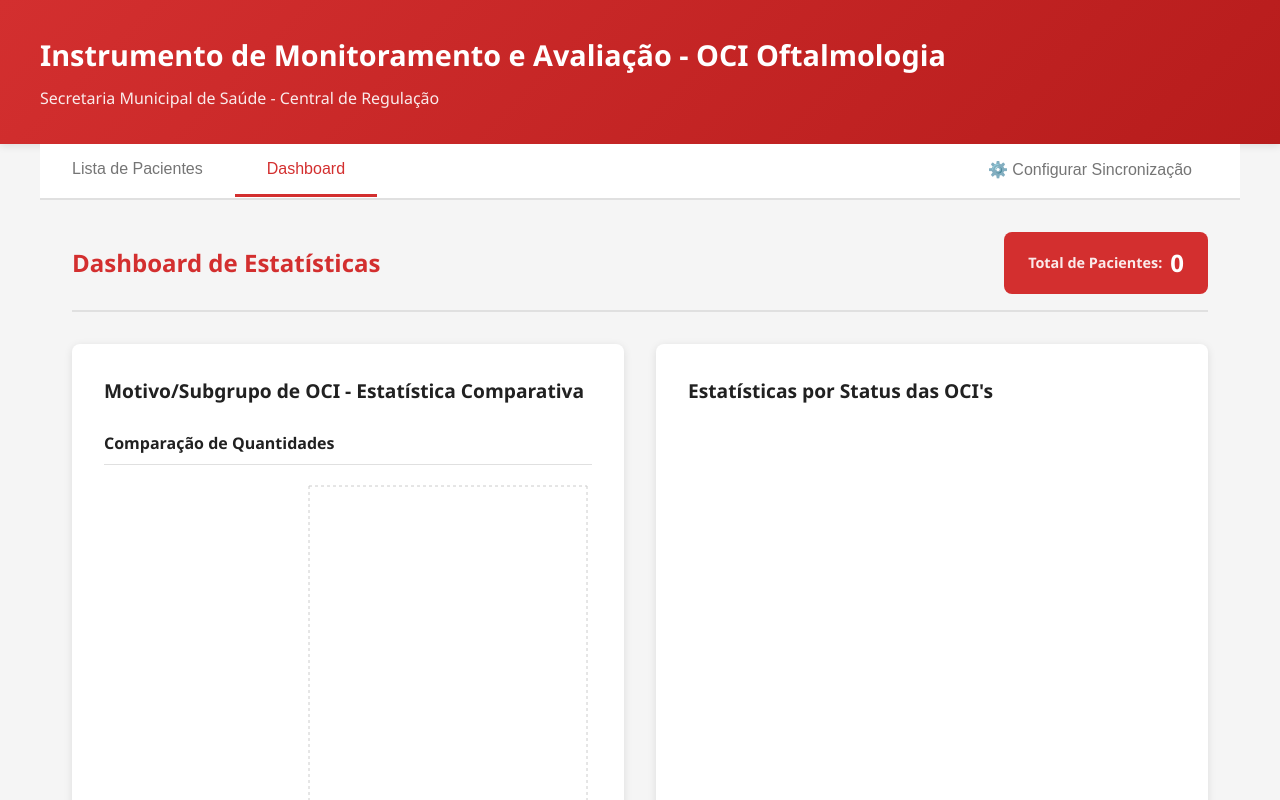
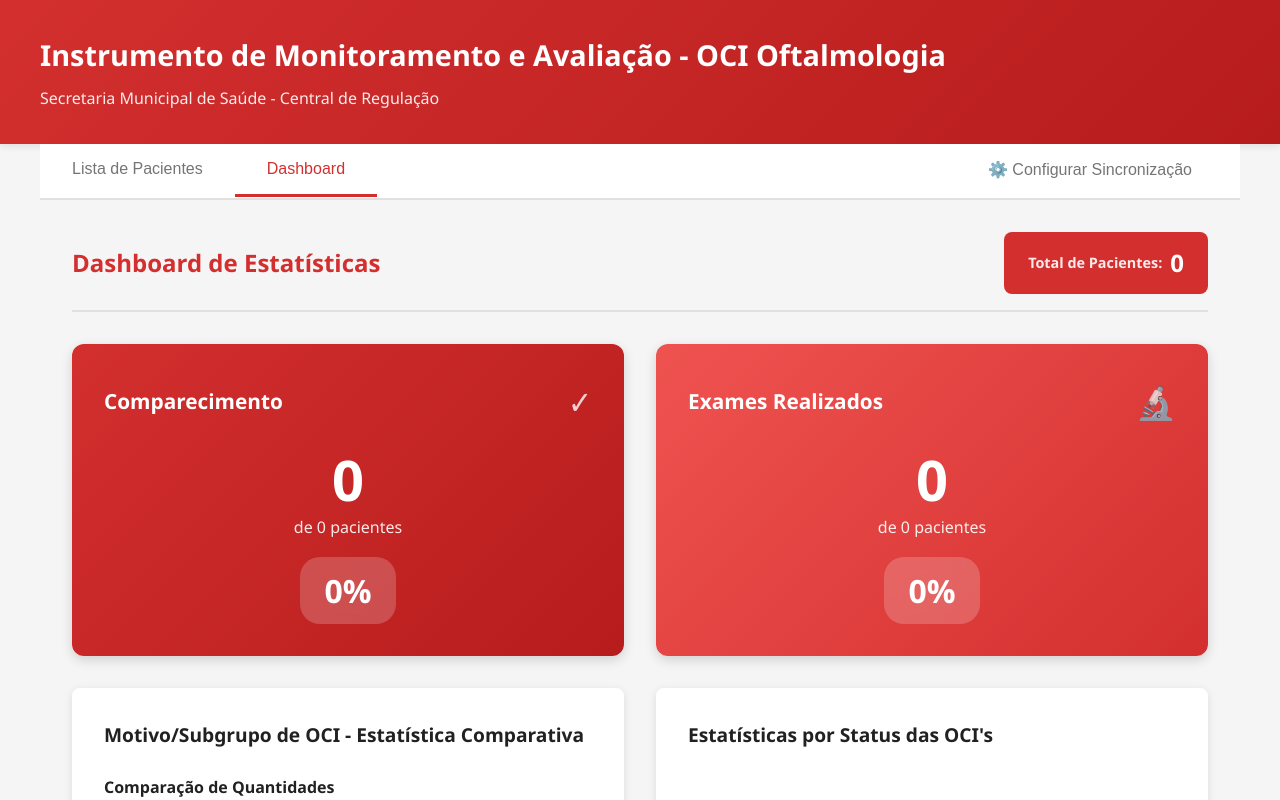
Before and after one commit to devluizaugusto/projeto-oci-regulacao, a React (Vite) app: page / in a window 1280 px wide. Both pictures are taken after a click on the button "Dashboard". Shown: the top 800 px of the page. Built offline with nearby package versions, Linux system fonts and the light colour scheme.

Commit message:
Adicionado dois cards um para mostrar a quantidade de comparecimento com percentual e outro de exames realizados com percentual

```diff
--- a/src/App.css
+++ b/src/App.css
@@ -541,6 +541,85 @@ body {
   display: grid;
   grid-template-columns: repeat(auto-fit, minmax(200px, 1fr));
   gap: 1.5rem;
+}
+
+/* Cards de Destaque */
+.card-destaque {
+  background: linear-gradient(135deg, var(--primary-color) 0%, var(--primary-dark) 100%);
+  color: white;
+  padding: 2rem;
+  border-radius: 12px;
+  box-shadow: 0 4px 12px rgba(0, 0, 0, 0.15);
+  min-height: 200px;
+  display: flex;
+  flex-direction: column;
+  justify-content: space-between;
+  transition: transform 0.3s, box-shadow 0.3s;
+}
+
+.card-destaque:hover {
+  transform: translateY(-4px);
+  box-shadow: 0 6px 20px rgba(0, 0, 0, 0.2);
+}
+
+.card-destaque-header {
+  display: flex;
+  justify-content: space-between;
+  align-items: center;
+  margin-bottom: 1.5rem;
+}
+
+.card-destaque-header h3 {
+  margin: 0;
+  font-size: 1.3rem;
+  font-weight: 600;
+  color: white;
+}
+
+.card-destaque-icon {
+  font-size: 2rem;
+  opacity: 0.8;
+}
+
+.card-destaque-content {
+  flex: 1;
+  display: flex;
+  flex-direction: column;
+  justify-content: center;
+  align-items: center;
+  text-align: center;
+}
+
+.card-destaque-valor {
+  font-size: 3.5rem;
+  font-weight: bold;
+  margin-bottom: 0.5rem;
+  line-height: 1;
+}
+
+.card-destaque-total {
+  font-size: 1rem;
+  opacity: 0.9;
+  margin-bottom: 1rem;
+}
+
+.card-destaque-percentual {
+  font-size: 2rem;
+  font-weight: 600;
+  background: rgba(255, 255, 255, 0.2);
+  padding: 0.5rem 1.5rem;
+  border-radius: 20px;
+  backdrop-filter: blur(10px);
+}
+
+/* Card de Comparecimento - variação do vermelho */
+.card-destaque:nth-of-type(1) {
+  background: linear-gradient(135deg, var(--primary-color) 0%, var(--primary-dark) 100%);
+}
+
+/* Card de Exames Realizados - tom mais claro do vermelho */
+.card-destaque:nth-of-type(2) {
+  background: linear-gradient(135deg, #ef5350 0%, var(--primary-color) 100%);
 }
 
 .resumo-item {
--- a/src/components/Dashboard.tsx
+++ b/src/components/Dashboard.tsx
@@ -92,6 +92,48 @@ export const Dashboard = ({ pacientes }: DashboardProps) => {
       </div>
 
       <div className="dashboard-grid">
+        {/* Card de Comparecimento */}
+        <div className="dashboard-card card-destaque">
+          <div className="card-destaque-header">
+            <h3>Comparecimento</h3>
+            <div className="card-destaque-icon">✓</div>
+          </div>
+          <div className="card-destaque-content">
+            <div className="card-destaque-valor">
+              {pacientes.filter(p => p.validacao?.comparecimento).length}
+            </div>
+            <div className="card-destaque-total">
+              de {pacientes.length} pacientes
+            </div>
+            <div className="card-destaque-percentual">
+              {pacientes.length > 0
+                ? ((pacientes.filter(p => p.validacao?.comparecimento).length / pacientes.length) * 100).toFixed(1)
+                : 0}%
+            </div>
+          </div>
+        </div>
+
+        {/* Card de Exames Realizados */}
+        <div className="dashboard-card card-destaque">
+          <div className="card-destaque-header">
+            <h3>Exames Realizados</h3>
+            <div className="card-destaque-icon">🔬</div>
+          </div>
+          <div className="card-destaque-content">
+            <div className="card-destaque-valor">
+              {pacientes.filter(p => p.validacao?.examesRealizados).length}
+            </div>
+            <div className="card-destaque-total">
+              de {pacientes.length} pacientes
+            </div>
+            <div className="card-destaque-percentual">
+              {pacientes.length > 0
+                ? ((pacientes.filter(p => p.validacao?.examesRealizados).length / pacientes.length) * 100).toFixed(1)
+                : 0}%
+            </div>
+          </div>
+        </div>
+
         {/* Estatísticas por Motivo/Subgrupo de OCI */}
         <div className="dashboard-card">
           <h3>Motivo/Subgrupo de OCI - Estatística Comparativa</h3>
```
